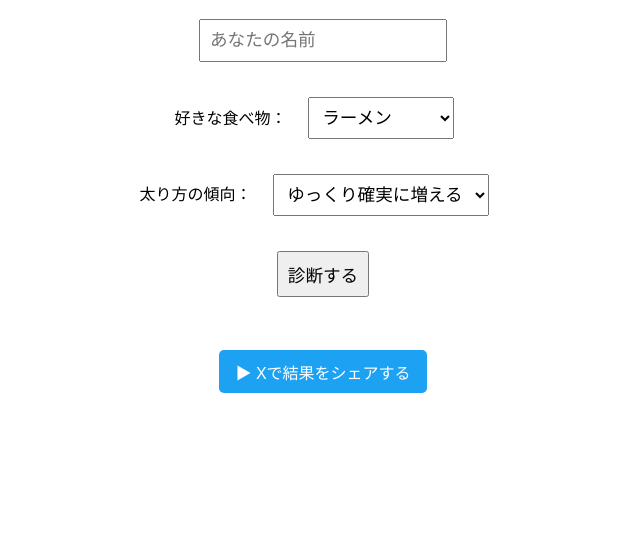
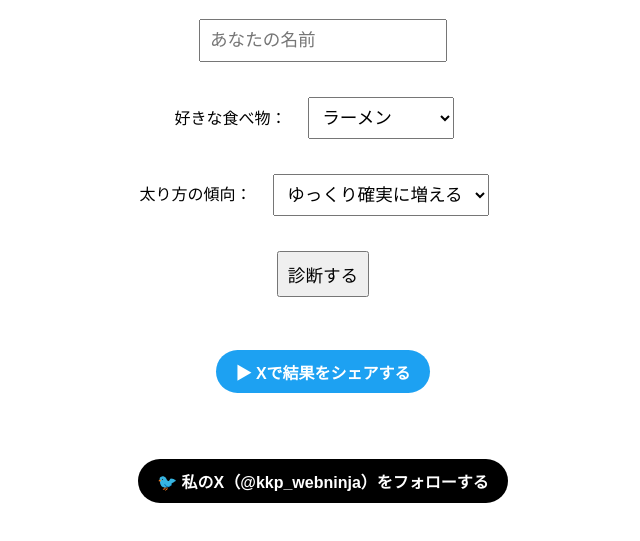
Before and after one commit to kkp-15/ninja-diet-Type, a plain HTML site: page index.html in a window 1280 px wide. Shown: the part 127-668 px from the top of the page, without its empty margins (317-957 px from the left). Drawn offline with Linux system fonts and the light colour scheme.

Commit message:
Update index.html

```diff
--- a/index.html
+++ b/index.html
@@ -8,7 +8,16 @@
     body { font-family: sans-serif; text-align: center; padding: 2em; }
     input, select, button { font-size: 1.1em; margin: 1em; padding: 0.5em; }
     #result { font-size: 1.2em; margin-top: 1em; }
-    a#share { display: inline-block; margin-top: 1em; padding: 0.6em 1em; background: #1da1f2; color: #fff; text-decoration: none; border-radius: 5px; }
+    a#share, .x-link {
+      display: inline-block;
+      margin-top: 1em;
+      padding: 0.6em 1.2em;
+      border-radius: 30px;
+      text-decoration: none;
+      font-weight: bold;
+    }
+    a#share { background: #1da1f2; color: #fff; }
+    .x-link { background: #000; color: #fff; margin-top: 3em; }
   </style>
 </head>
 <body>
@@ -42,6 +51,12 @@
   <button onclick="diagnose()">診断する</button>
   <div id="result"></div>
   <a id="share" href="#" target="_blank">▶ Xで結果をシェアする</a>
+
+  <!-- あなたのXリンク -->
+  <br><br>
+  <a href="https://x.com/kkp_webninja" target="_blank" class="x-link">
+    🐦 私のX（@kkp_webninja）をフォローする
+  </a>
 
   <script>
     const messages = [
@@ -84,7 +99,7 @@
       const msg = messages[index];
 
       resultArea.innerHTML = `あなたは <strong>${msg.type}</strong> です！<br>${msg.desc}`;
-      const tweet = `私は「${msg.type}」でした！${msg.desc}\n${msg.tag} https://あなたのサイトURL`;
+      const tweet = `私は「${msg.type}」でした！${msg.desc}\n${msg.tag} https://kkp-15.github.io/ninja-diet-Type/`;
       shareLink.href = "https://twitter.com/intent/tweet?text=" + encodeURIComponent(tweet);
       shareLink.style.display = "inline-block";
     }
```
